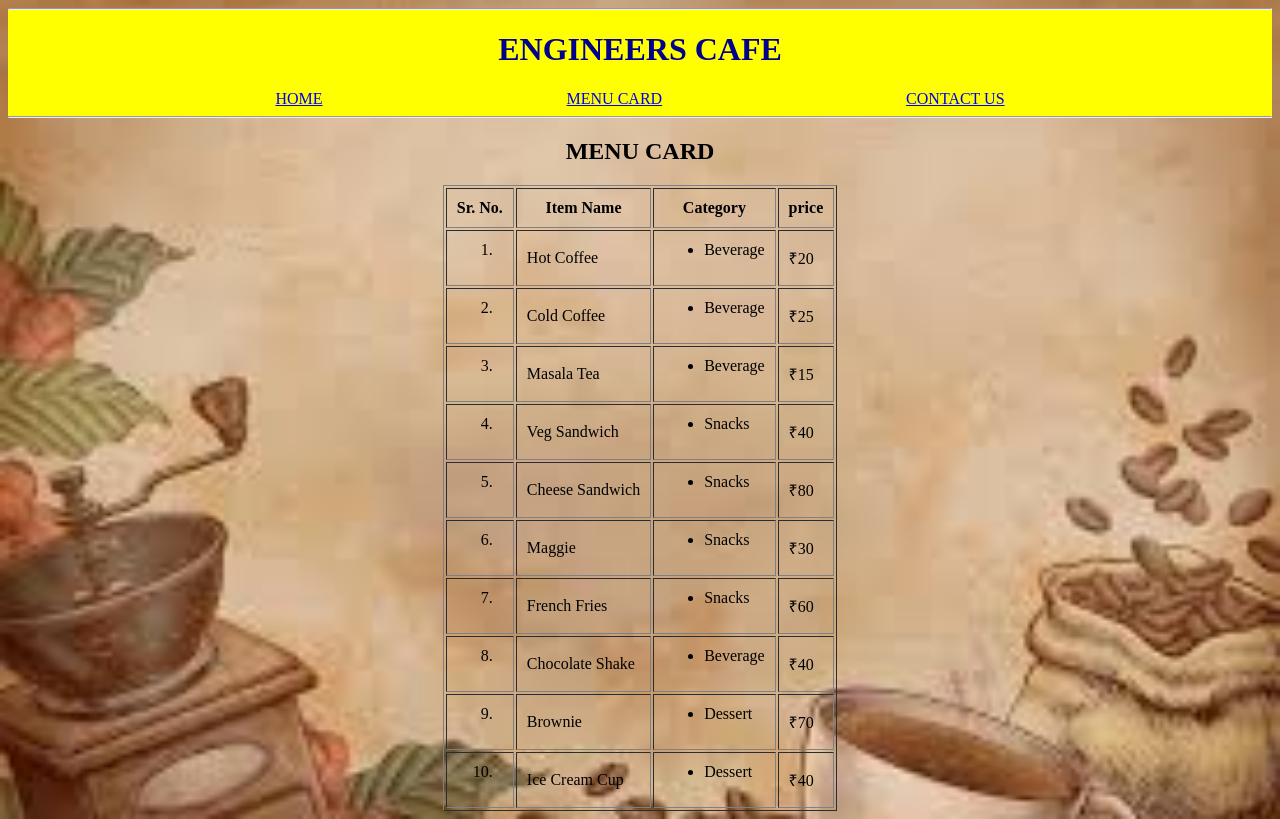
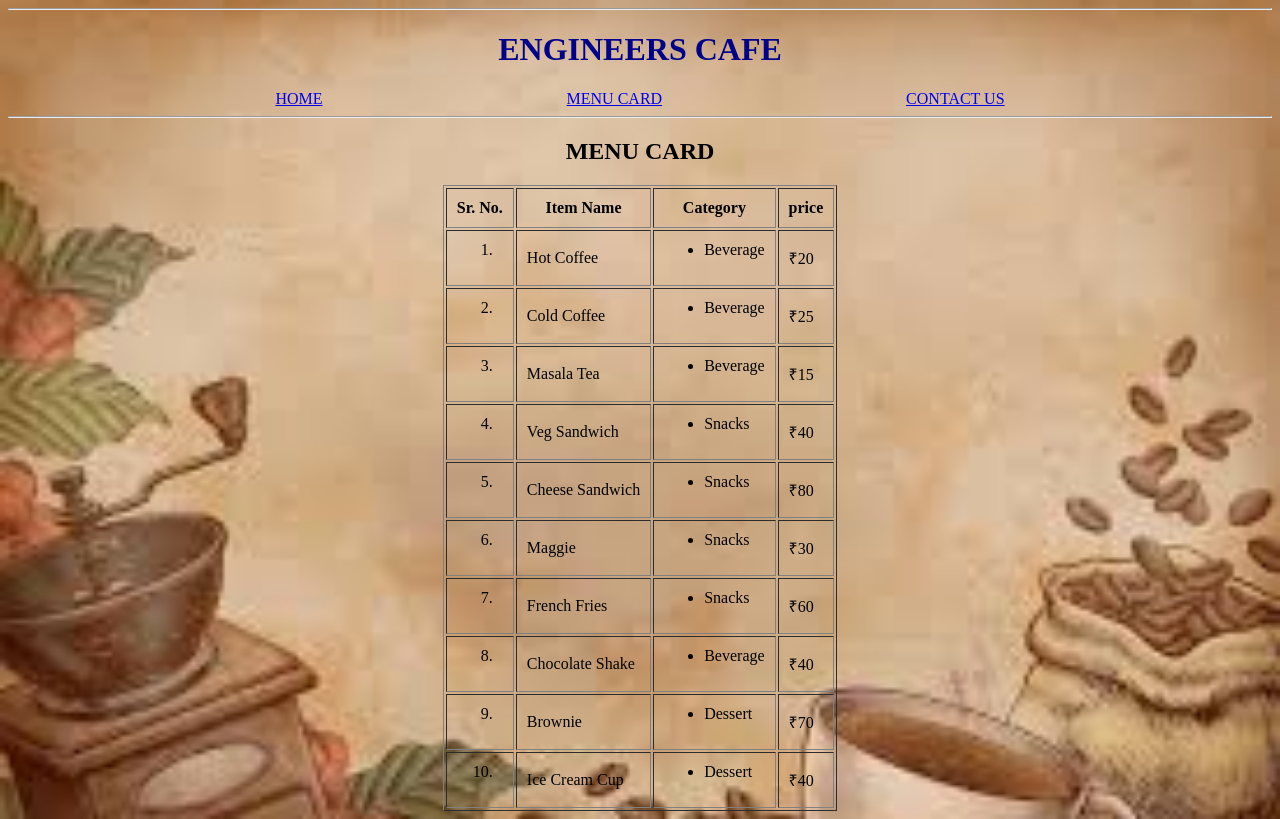
Before and after one commit to krushnakantnile129-hub/Engineercafe, a plain HTML site: page index (2).html in a window 1280 px wide. Drawn offline with Linux system fonts and the light colour scheme.

Commit message:
Update index (2).html

```diff
--- a/index (2).html
+++ b/index (2).html
@@ -3,7 +3,6 @@
 <head>
 <title>experiment no 15 page2</title>
 <center>
-<div style="background-color: yellow;">
 <hr>
 <h1> ENGINEERS CAFE</h1>
 
```
